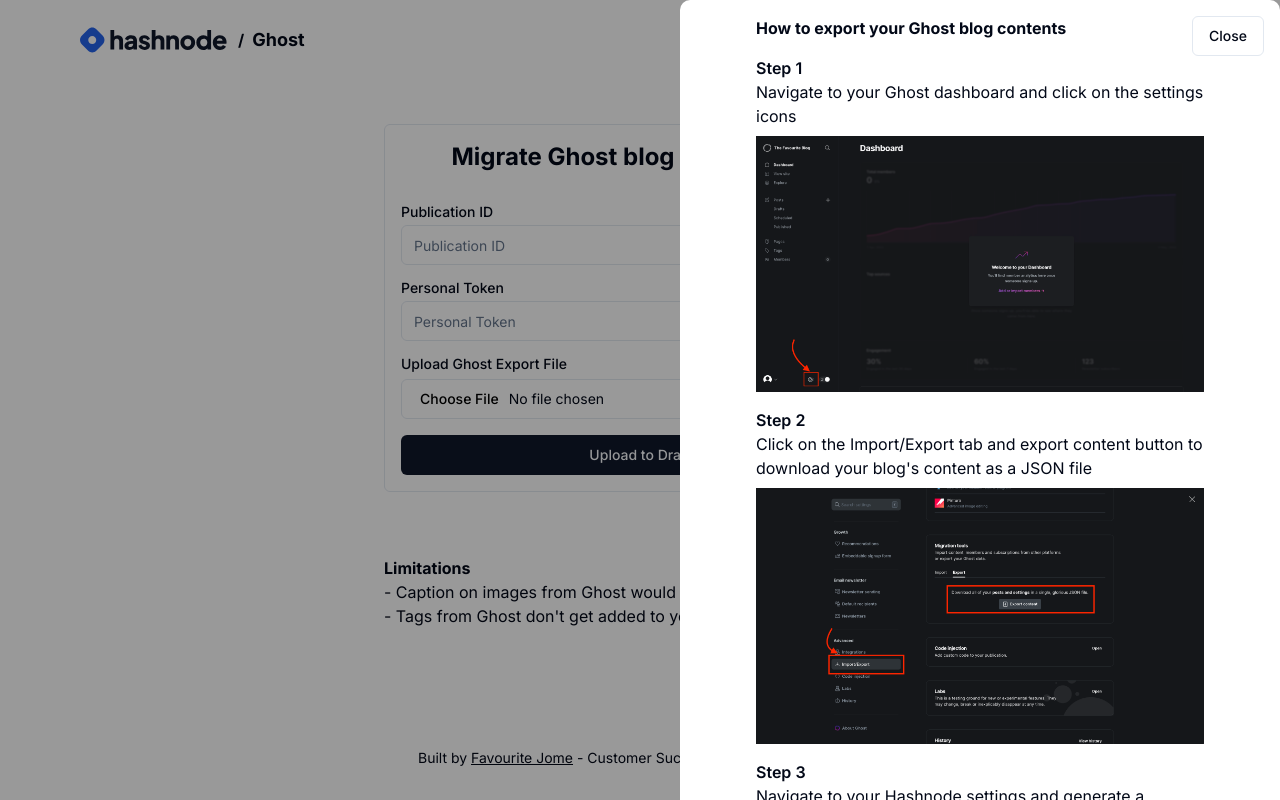
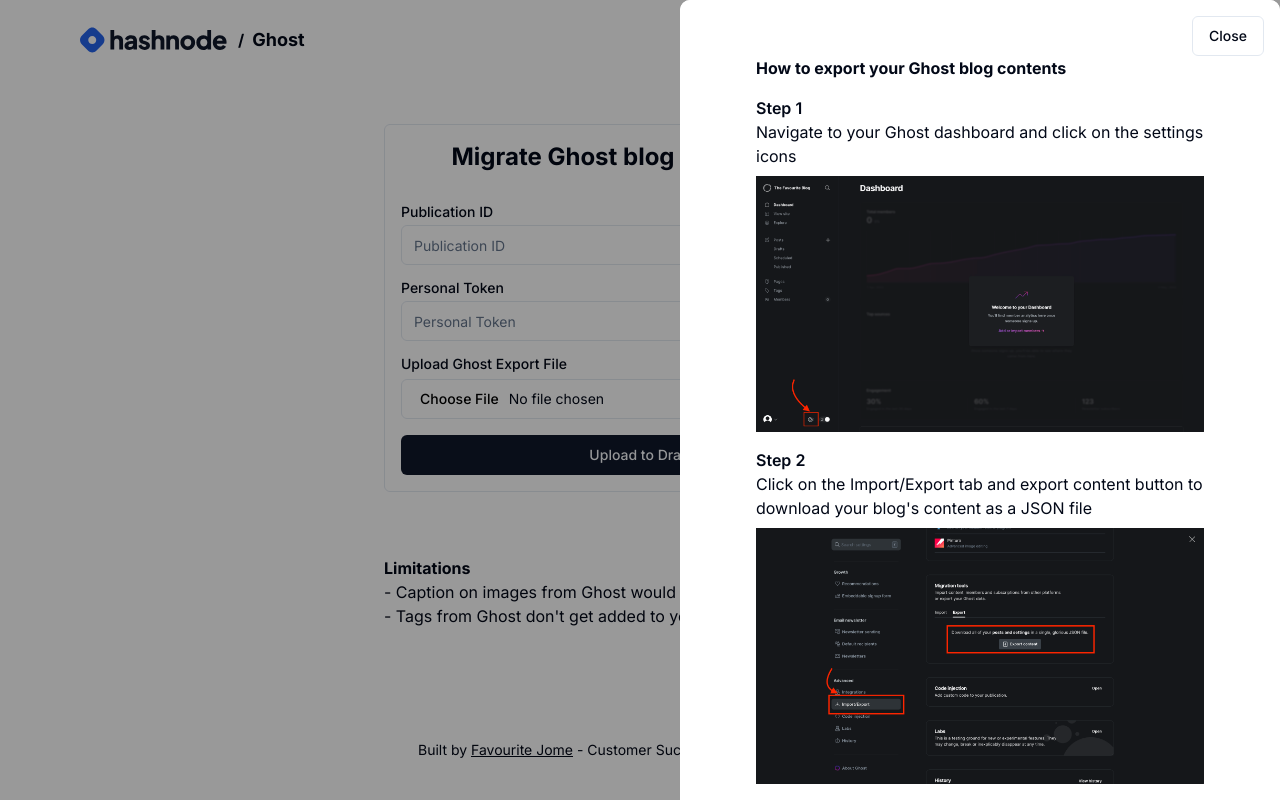
Before and after one commit to jomefavourite/ghost-hashnode-migration, a Next.js app: page / in a window 1280 px wide. Both pictures are taken after a click on the button "Step by step Guide". Built offline with nearby package versions, Linux system fonts and the light colour scheme.

Commit message:
fix ui issue

```diff
--- a/app/page.tsx
+++ b/app/page.tsx
@@ -4,7 +4,8 @@
 
 export default function Home() {
   return (
-    <main className=' min-h-screen py-5 px-5 md:px-20'>
+    <main className=' min-h-screen flex flex-col justify-between py-5 px-5 md:px-20'>
+      <div>
         <div className='flex flex-col sm:flex-row gap-3 justify-between items-center'>
           <div className='flex gap-2 items-center font-bold'>
             <Image src='/logo.svg' alt='logo' width={150} height={150} />/{' '}
@@ -22,11 +23,14 @@
             <li>
               - Caption on images from Ghost would appear as text on your draft
             </li>
-          <li>- Tags from Ghost don't get added to your Hashnode blog draft</li>
+            <li>
+              - Tags from Ghost don't get added to your Hashnode blog draft
+            </li>
           </ul>
         </div>
+      </div>
 
-      <p className='absolute bottom-3 text-center mx-auto w-full left-0 p-5 text-sm'>
+      <p className=' bottom-3 text-center mx-auto w-full left-0 p-5 text-sm'>
         Built by{' '}
         <a href='https://hashnode.com/@Favourite' className='underline'>
           Favourite Jome
--- a/components/guide.tsx
+++ b/components/guide.tsx
@@ -24,8 +24,8 @@
         <Drawer.Portal>
           <Drawer.Overlay className='fixed inset-0 bg-black/40' />
           <Drawer.Content className='overflow-y-scroll overflow-x-hidden bg-white flex flex-col rounded-t-[10px] h-full w-full sm:w-[600px] mt-24 fixed bottom-0 right-0'>
-            <div className='p-4 bg-white flex-1 h-full'>
-              <div className='max-w-md mx-auto'>
+            <div className='p-4 bg-white flex-1 h-full overflow-y-auto'>
+              <div className='max-w-md mx-auto mt-10'>
                 <Drawer.Title className='font-bold mb-4'>
                   How to export your Ghost blog contents
                 </Drawer.Title>
```
Lines whose indentation alone changed are shown as unchanged.
